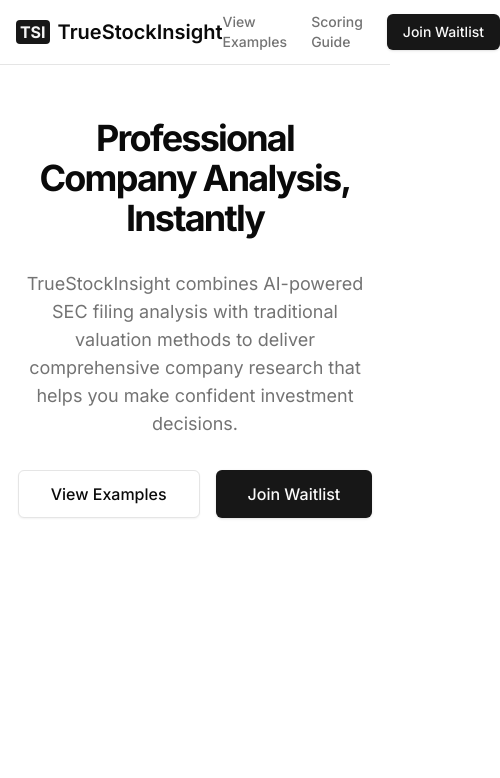
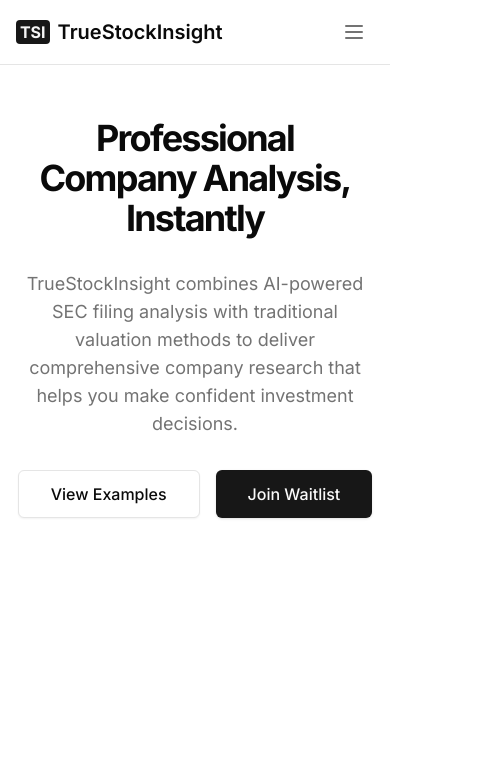
Before and after one commit to iste2/vqsn, a Next.js app: page / in a window 390 px wide. Shown: the top 778 px of the page, 500 px wide, since content can reach past the window. Built offline with nearby package versions, Linux system fonts and the light colour scheme.

Commit message:
navbar responsive

```diff
--- a/components/navbar.tsx
+++ b/components/navbar.tsx
@@ -2,8 +2,12 @@
 
 import { Button } from "@/components/ui/button"
 import Link from "next/link"
+import { Menu, X } from "lucide-react"
+import { useState } from "react"
 
 export function Navbar() {
+  const [isMenuOpen, setIsMenuOpen] = useState(false)
+
   const handleWaitlistClick = () => {
     const waitlistSection = document.getElementById('waitlist')
     if (waitlistSection) {
@@ -24,7 +28,7 @@
             </span>
           </div>
         </Link>
-        <div className="flex items-center gap-6">
+        <div className="hidden md:flex items-center gap-6">
           <Link
               href="/examples"
               className="text-sm font-medium text-muted-foreground hover:text-primary transition-colors"
@@ -45,7 +49,36 @@
             Join Waitlist
           </Button>
         </div>
+        <button
+          className="md:hidden p-2 text-muted-foreground"
+          onClick={() => setIsMenuOpen(!isMenuOpen)}
+        >
+          {isMenuOpen ? <X size={24} /> : <Menu size={24} />}
+        </button>
       </div>
+      {isMenuOpen && (
+        <div className="md:hidden flex flex-col items-center gap-4 p-4 bg-background/95">
+          <Link
+              href="/examples"
+              className="text-sm font-medium text-muted-foreground hover:text-primary transition-colors"
+          >
+            View Examples
+          </Link>
+          <Link
+              href="/scoring"
+              className="text-sm font-medium text-muted-foreground hover:text-primary transition-colors"
+          >
+            Scoring Guide
+          </Link>
+          <Button
+            variant="default"
+            size="default"
+            onClick={handleWaitlistClick}
+          >
+            Join Waitlist
+          </Button>
+        </div>
+      )}
     </nav>
   )
 }
```
